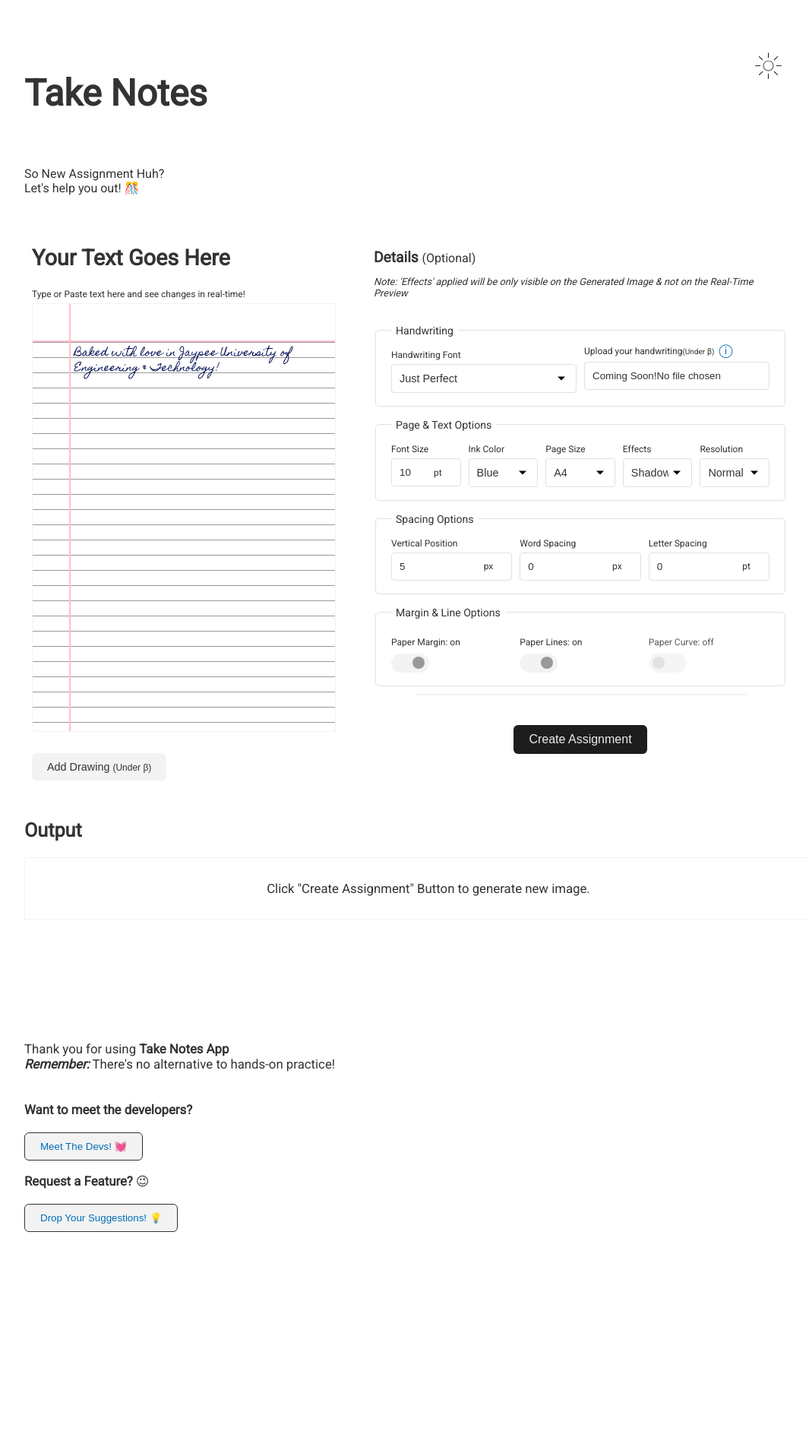
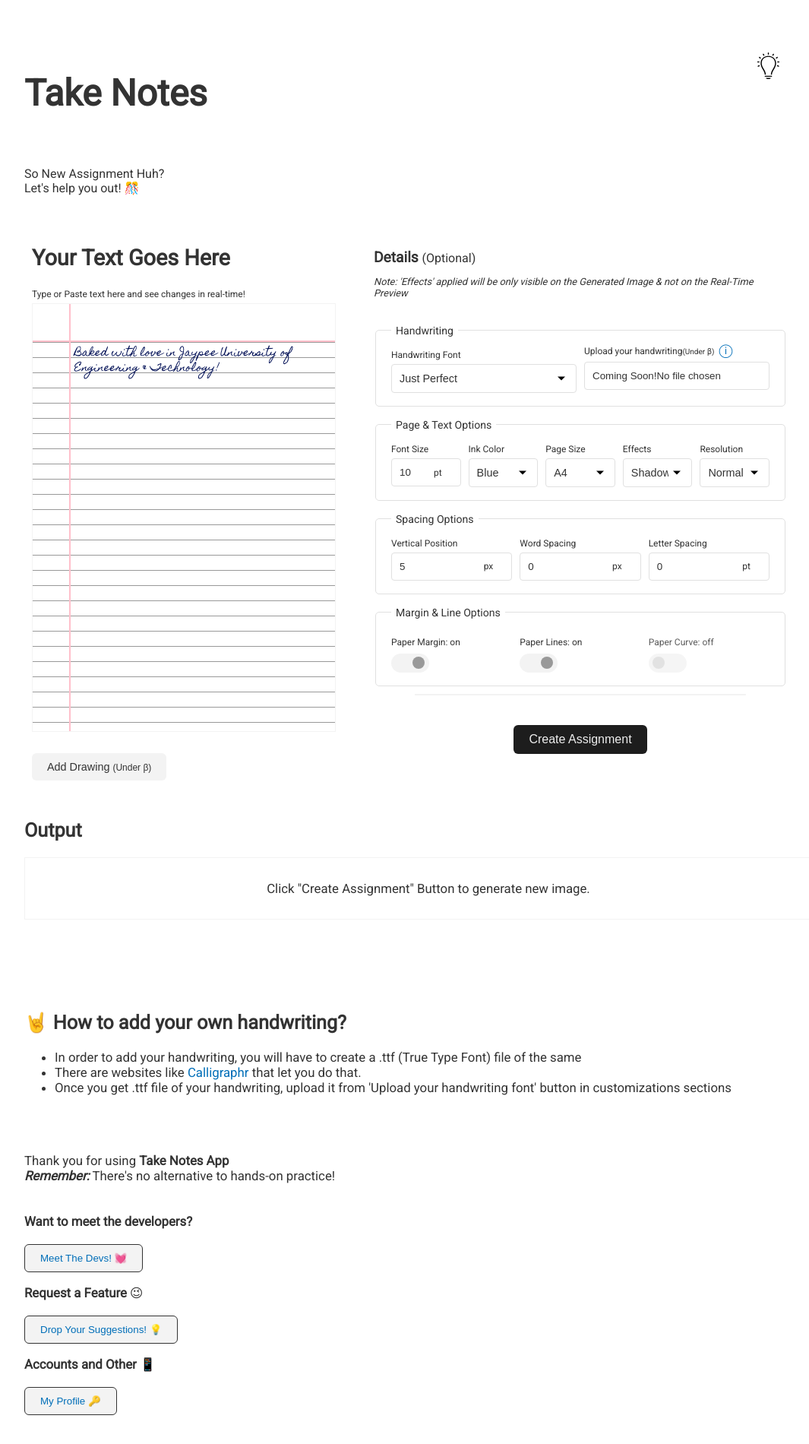
Before and after one commit to shrish-sharma-codes/tn-testing, a website with bundled scripts: page index.html in a window 1280 px wide. Shown: the part 46-1946 px from the top of the page at 76% size, without its empty margins (76-1141 px from the left). Before the commit the page ends 1801 px from the top, so only its background shows below. Built offline with nearby package versions, Linux system fonts and the light colour scheme; no server answers; a web font is replaced by a local one.

Commit message:
Update index.html

```diff
--- a/index.html
+++ b/index.html
@@ -84,13 +84,13 @@
           <img
             alt="sun icon that represents light mode"
             width="35px"
-            src="images/sun.svg"
+            src="images/bulb_on.svg"
         /></span>
         <span class="moon"
           ><img
             alt="moon icon to represent dark mode "
             width="25px"
-            src="images/moon.svg"
+            src="images/bulb_off_white.svg"
         /></span>
       </button>
       <h1>Take Notes</h1>
@@ -381,7 +381,7 @@
       </section>
 
       <section id="how-to-add-handwriting">
-        <!-- <h2>🤘 Want to add your own handwriting?</h2>
+        <h2>🤘 How to add your own handwriting?</h2>
         <div>
           <ul>
             <li>
@@ -403,7 +403,7 @@
               your handwriting font' button in customizations sections
             </li>
           </ul>
-        </div> -->
+        </div>
       </section>
     </main>
     <footer style="padding: 40px 0px 10px 0px;">
@@ -414,22 +414,17 @@
         <a href="devs.html">Meet The Devs! &#x1F493;</a>
       </button> <br>
       <p>
-        <strong>Request a Feature?</strong> &#x1F609; <br><br>
+        <strong>Request a Feature</strong> &#x1F609; <br><br>
         <button class="imp-button">
           <a href="https://key-a-byte.typeform.com/to/gvGml3FW">Drop Your Suggestions! &#x1F4A1;</a>
         </button>
       </p>
-       <!-- <p>
-        Accounts and Other &#x1F4F1; <br><br>
+       <p>
+        <strong>Accounts and Other</strong> &#x1F4F1; <br><br>
         <button class="imp-button">
           <a href="https://the-rebooted-coder.github.io/Take-Notes/ample_time.png">My Profile &#x1F511;</a>
         </button>
-      </p> -->
-      <!--
-      <button type="Button" value="Test" onclick="window.location = 'Navigation://OpenNativeScreen'">
-        My Profile &#x1F511;
-      </button>
-  -->
+      </p>
     </footer>
 
     <!-- Fixed Elements -->
```
